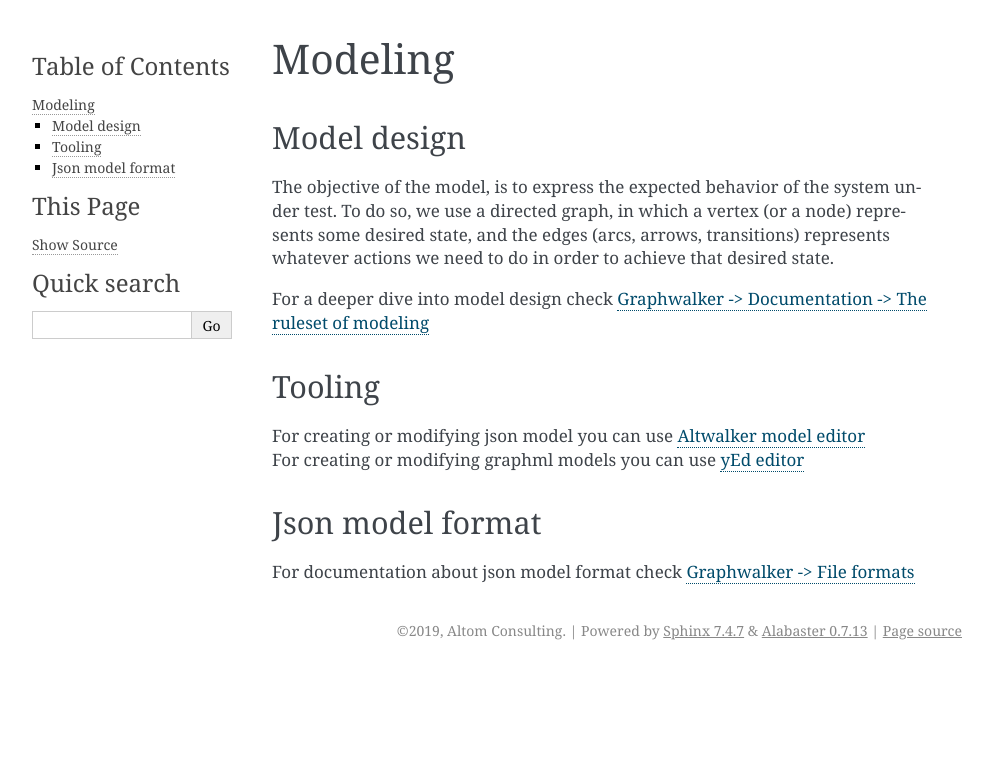
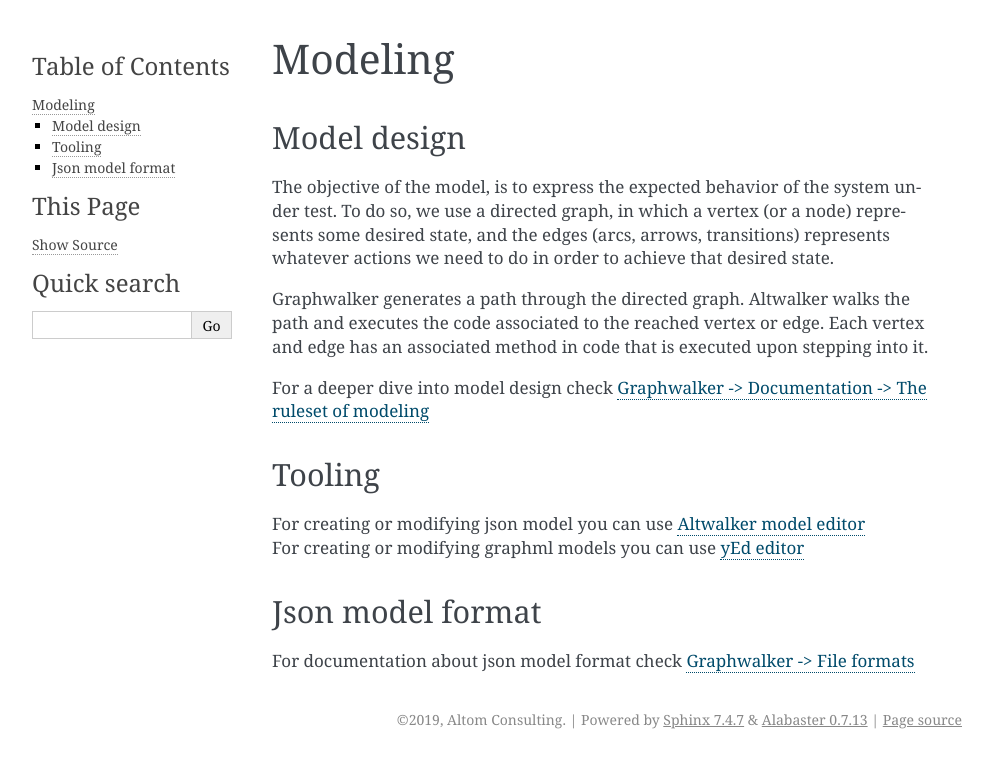
Before and after one commit to altwalker/altwalker, a Sphinx documentation site: the page built from docs/modeling.md, in a window 1280 px wide. Shown: the top 768 px of the page, without its empty margins (148-1141 px from the left). Built offline with Sphinx 7.4.7, drawn with Linux system fonts in a browser that asks for light colours; pages that are not in the unit, such as notebooks, are missing from menus.

Commit message:
added doc relation between vertex or edge and method in code

```diff
--- a/docs/modeling.md
+++ b/docs/modeling.md
@@ -1,9 +1,10 @@
 # Modeling
-
 
 ## Model design
 
 The objective of the model, is to express the expected behavior of the system under test. To do so, we use a directed graph, in which a vertex (or a node) represents some desired state, and the edges (arcs, arrows, transitions) represents whatever actions we need to do in order to achieve that desired state.
+
+Graphwalker generates a path through the directed graph. Altwalker walks the path and executes the code associated to the reached vertex or edge. Each vertex and edge has an associated method in code that is executed upon stepping into it.
 
 For a deeper dive into model design check [Graphwalker -> Documentation -> The ruleset of modeling](http://graphwalker.github.io/yed_model_syntax/)
 
```
